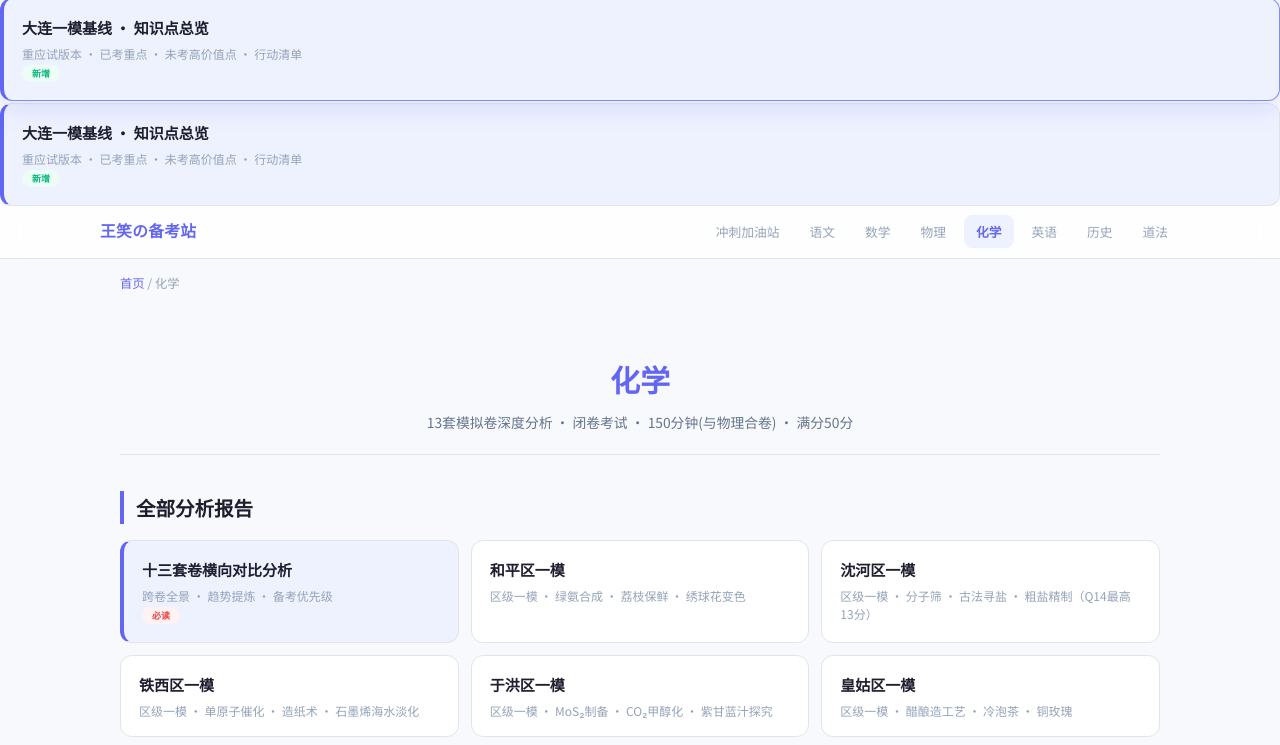
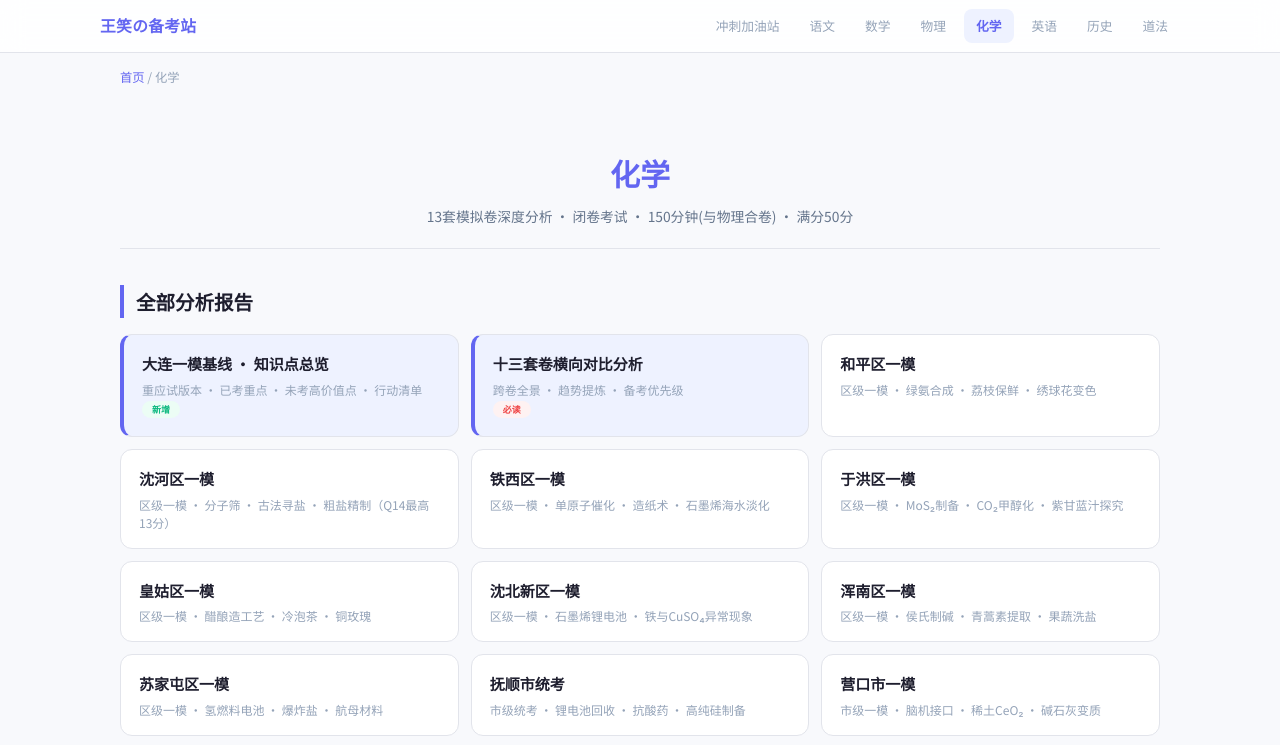
Before and after one commit to manmonthW/zhongkao-site, a plain HTML site: page huaxue/index.html in a window 1280 px wide. Shown: the top 745 px of the page. Drawn offline with Linux system fonts and the light colour scheme.

Commit message:
fix(huaxue): remove duplicate baseline entry from index

```diff
--- a/huaxue/index.html
+++ b/huaxue/index.html
@@ -1,11 +1,3 @@
-<a class="report-item featured" href="jizhun-zhishidian.html">
-<div class="title">大连一模基线 · 知识点总览</div>
-<div class="info">重应试版本 · 已考重点 · 未考高价值点 · 行动清单<br/><span class="tag green">新增</span></div>
-</a>
-<a class="report-item featured" href="jizhun-zhishidian.html">
-<div class="title">大连一模基线 · 知识点总览</div>
-<div class="info">重应试版本 · 已考重点 · 未考高价值点 · 行动清单<br/><span class="tag green">新增</span></div>
-</a>
 <!DOCTYPE html>
 
 <html lang="zh-CN">
@@ -37,6 +29,10 @@
 <h1>化学</h1>
 <div class="sub">13套模拟卷深度分析 · 闭卷考试 · 150分钟(与物理合卷) · 满分50分</div>
 </div><h2 class="section-title">全部分析报告</h2><div class="report-list">
+<a class="report-item featured" href="jizhun-zhishidian.html">
+<div class="title">大连一模基线 · 知识点总览</div>
+<div class="info">重应试版本 · 已考重点 · 未考高价值点 · 行动清单<br/><span class="tag green">新增</span></div>
+</a>
 <a class="report-item featured" href="duibi.html">
 <div class="title">十三套卷横向对比分析</div>
 <div class="info">跨卷全景 · 趋势提炼 · 备考优先级<br/><span class="tag red">必读</span></div>
```
